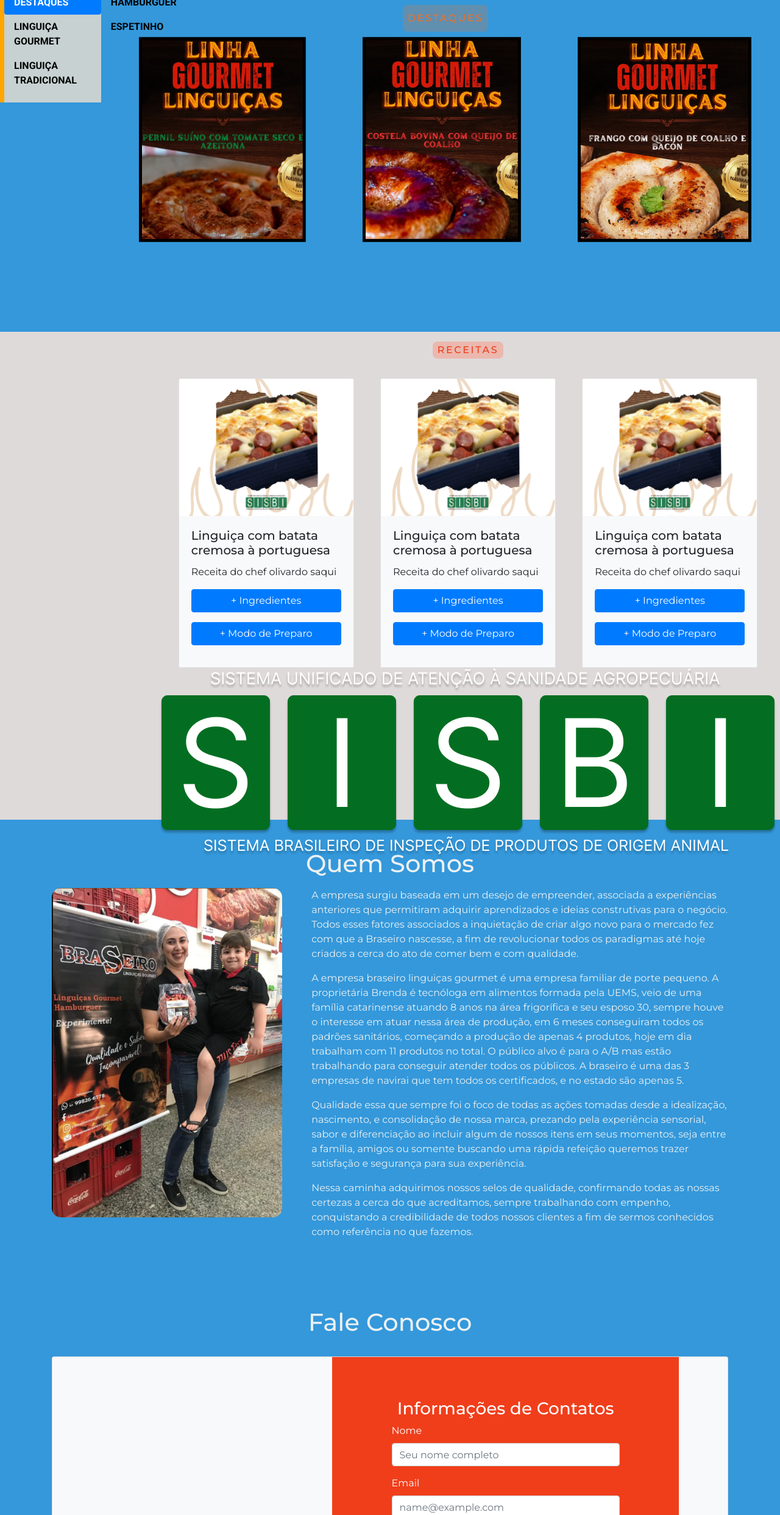
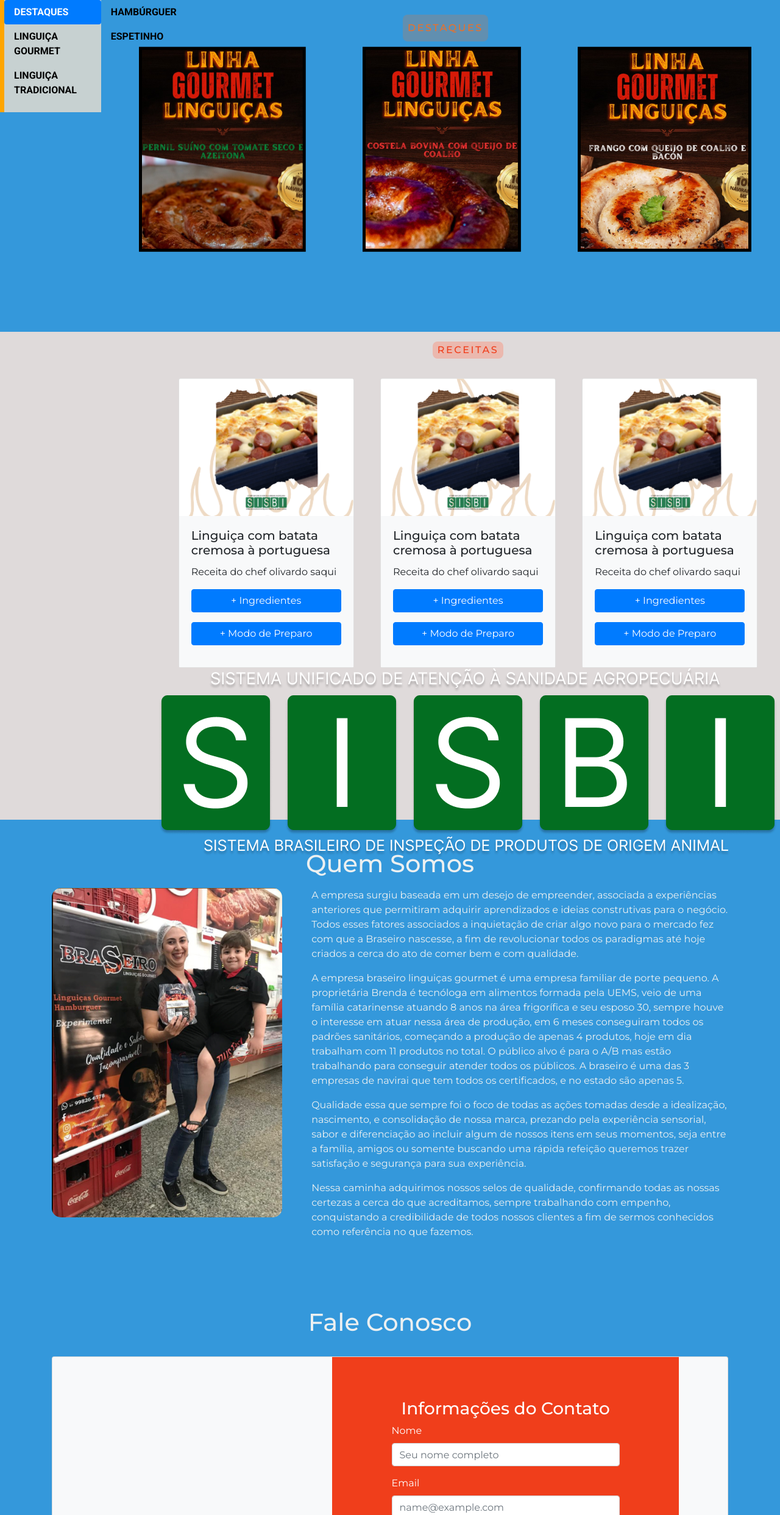
Before and after one commit to tads-extensao-I/Site-Braseiro, a website built with Vite: page index.html in a window 1280 px wide. Shown: the part 1223-3707 px from the top of the page at 61% size. Built offline with nearby package versions, Linux system fonts and the light colour scheme; grey boxes are pictures that could not be loaded.

Commit message:
Update index.html

```diff
--- a/index.html
+++ b/index.html
@@ -95,8 +95,8 @@
 
 
 
-    <div class="container-prod d-flex align-items-start">
-      <div class="nav flex-column nav-produtos nav-pills me-3" id="v-pills-tab" role="tablist"
+    <div class="container-prod text-center pt-3 d-flex align-items-start">
+      <div class=" nav flex-column nav-produtos nav-pills me-3" id="v-pills-tab" role="tablist"
         aria-orientation="vertical">
         <button class="nav-link  produto-item active" id="v-pills-home-tab" data-bs-toggle="pill"
           data-bs-target="#v-pills-home" type="button" role="tab" aria-controls="v-pills-home"
@@ -306,7 +306,7 @@
           <div class="info-contatos col-md-6 ">
             <div class="card-body mt-5 ">
               <h3 class="text-center ">
-                Informações de Contatos
+                Informações do Contato
               </h3>
               <div class="d-flex flex-column align-items-center">
                 <div class="mb-3 w-75 ">
```
